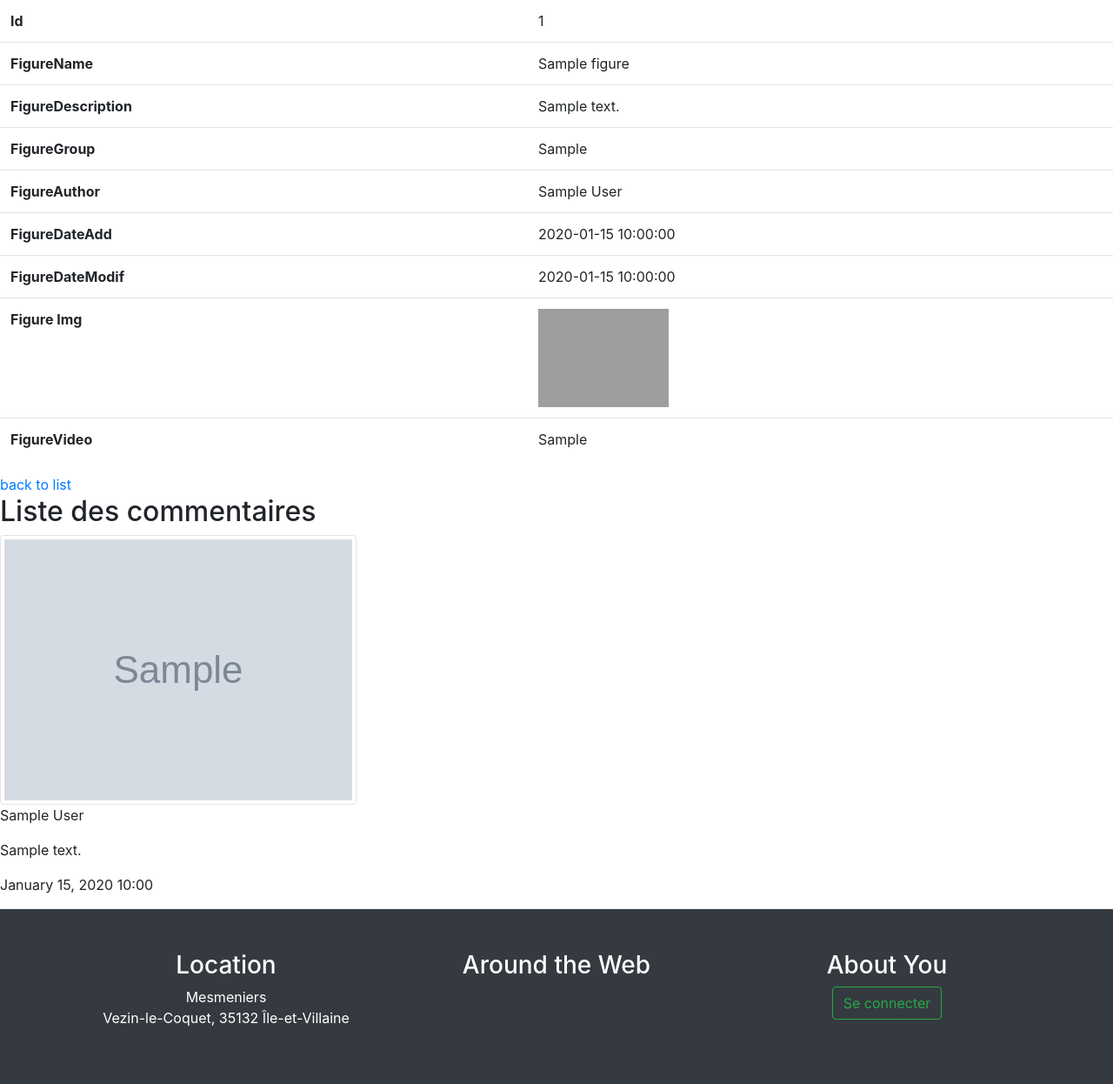
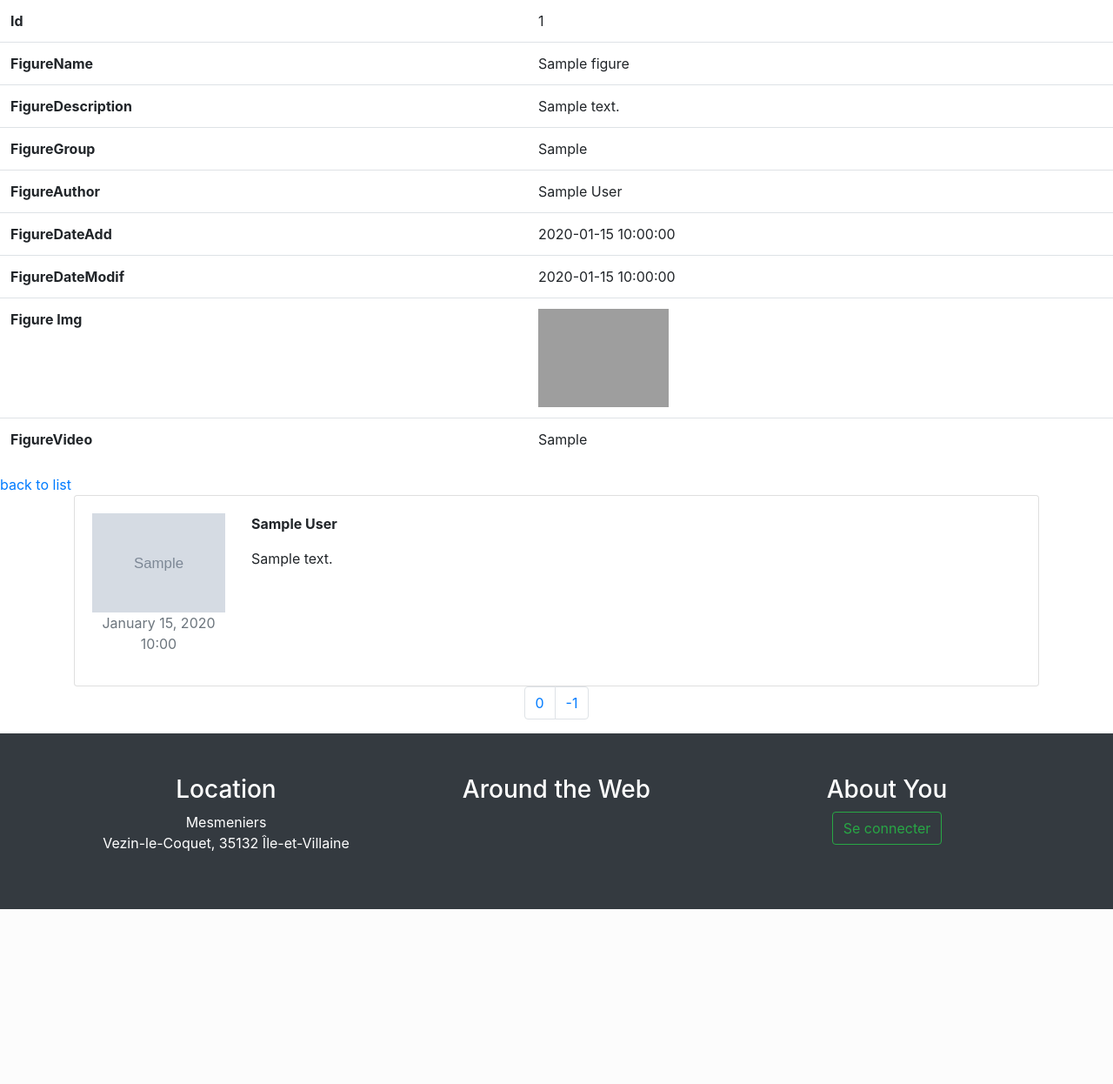
Before and after one commit to LucasGreard/Snowtricks_V5, a Symfony app: template templates/figures/show.html.twig in a window 1280 px wide. Shown: the part 57-1303 px from the top of the page at 87% size. After the commit the page ends 1102 px from the top, so only its background shows below. Run offline with Twig, Linux system fonts and the light colour scheme; the template is opened without the code that fills it: most values are stand-ins (such as "Sample title", 1, 10 or a date in 2020); grey boxes marked "Sample" are stand-in pictures; some libraries are stand-ins or nearby versions; grey boxes are pictures that could not be loaded.

Commit message:
Pagination des commentaires

```diff
--- a/templates/figures/show.html.twig
+++ b/templates/figures/show.html.twig
@@ -5,13 +5,7 @@
 
 {% block body %}
 	<h1>Figures</h1>
-<section>
-	{% for message in app.flashes('success') %}
-		<div class="alert alert-success">
-			{{ message }}
-		</div>
-	{% endfor %}
-</section>
+	{{ include('security/modals.html.twig') }}
 	<table class="table">
 		<tbody>
 			<tr>
@@ -60,29 +54,11 @@
 	</table>
 
 	<a href="{{ path('figures_index') }}">back to list</a>
+
+	<div class="container">
 		{% if (is_granted('ROLE_USER') and (app.user.userLastName ~ " " ~ app.user.userFirstName) == figure.figureAuthor or is_granted('ROLE_ADMIN')) %}
 			{{ include('figures/editAndDeleteFigure.twig') }}
 		{% endif %}
-
-
-<h2>
-	Liste des commentaires
-</h2>
-{% for comment in comments %}
-
-	{% if comment.user.userPicture == "../_default/userAvatar.png" %}
-		<img src="{{asset('/uploads/_default/' ~ comment.user.userPicture)}}" class="img-thumbnail">
-	{% else %}
-		<img src="{{asset('/uploads/users_img/' ~ comment.user.userPicture)}}" class="img-thumbnail">
-	{% endif %}
-
-
-	<p>{{comment.Author}}</p>
-	<p>{{comment.Content}}</p>
-	<p>{{comment.CreatedAt | date()}}</p>
-{% endfor %}
-
-
 		{% if (is_granted('ROLE_USER') or is_granted('ROLE_ADMIN')) %}
 			<h2>
 				Laissez un commentaire
@@ -98,5 +74,41 @@
 				<a href="{{ path('figures_index') }}">
 					->Back to list</a>
 			</div>
+			{{form_end(commentForm)}}
+		{% endif %}
+		{% for comment in comments %}
+			<div class="card">
+				<div class="card-body">
+					<div class="row">
+						<div class="col-md-2">
+							{% if comment.user.userPicture == "../_default/userAvatar.png" %}
+								<img src="{{asset('/uploads/_default/' ~ comment.user.userPicture)}}" class="img img-rounded img-fluid">
+							{% else %}
+								<img src="{{asset('/uploads/users_img/' ~ comment.user.userPicture)}}" class="img img-rounded img-fluid">
+							{% endif %}
+							<p class="text-secondary text-center">{{comment.CreatedAt | date()}}</p>
 						</div>
-{{form_end(commentForm)}}{% endif %}{% endblock %}
+						<div class="col-md-10">
+							<p>
+								<strong>{{comment.Author}}</strong>
+							</p>
+							<div class="clearfix">{{comment.Content}}</div>
+							<p></p>
+
+						</div>
+					</div>
+				</div>
+			</div>
+		{% endfor %}
+		<nav aria-label="...">
+			<ul class="pagination justify-content-center">
+				{% for i in 0.. countPage -1 %}
+					<li class="page-item">
+						<a class="page-link" href="{{ path('figures_show', { 'page': i ,'id':figure.id}) }}">{{i}}
+						</a>
+					</li>
+				{% endfor %}
+			</ul>
+		</nav>
+	</div>
+{% endblock %}
--- /dev/null
+++ b/templates/security/modals.html.twig
@@ -0,0 +1,25 @@
+<section>
+    {% for message in app.flashes('success') %}
+    <script type="text/javascript">
+        $(window).on('load', function() {
+            $('#exampleModal').modal('show');
+        });
+        hideModal = function() {
+            $('#exampleModal').modal('hide');
+        };
+    </script>
+    <div class="modal fade" id="exampleModal" tabindex="-1" role="dialog" aria-labelledby="exampleModalLabel" aria-hidden="true">
+        <div class="modal-dialog" role="document">
+            <div class="modal-content">
+                <div class="modal-header">
+                    <h5 class="modal-title" id="exampleModalLabel">{{ message }}</h5>
+
+                </div>
+                <div class="modal-footer">
+                    <button type="button" class="btn btn-secondary" data-dismiss="modal" onclick="hideModal()">Close</button>
+                </div>
+            </div>
+        </div>
+    </div>
+    {% endfor %}
+</section>
```
Also changed, not shown: src/Controller/FiguresController.php (+14 -5 lines), src/Repository/CommentsRepository.php (+21 -0 lines), templates/figures/index.html.twig (+12 -30 lines). Lines whose indentation alone changed are shown as unchanged.
